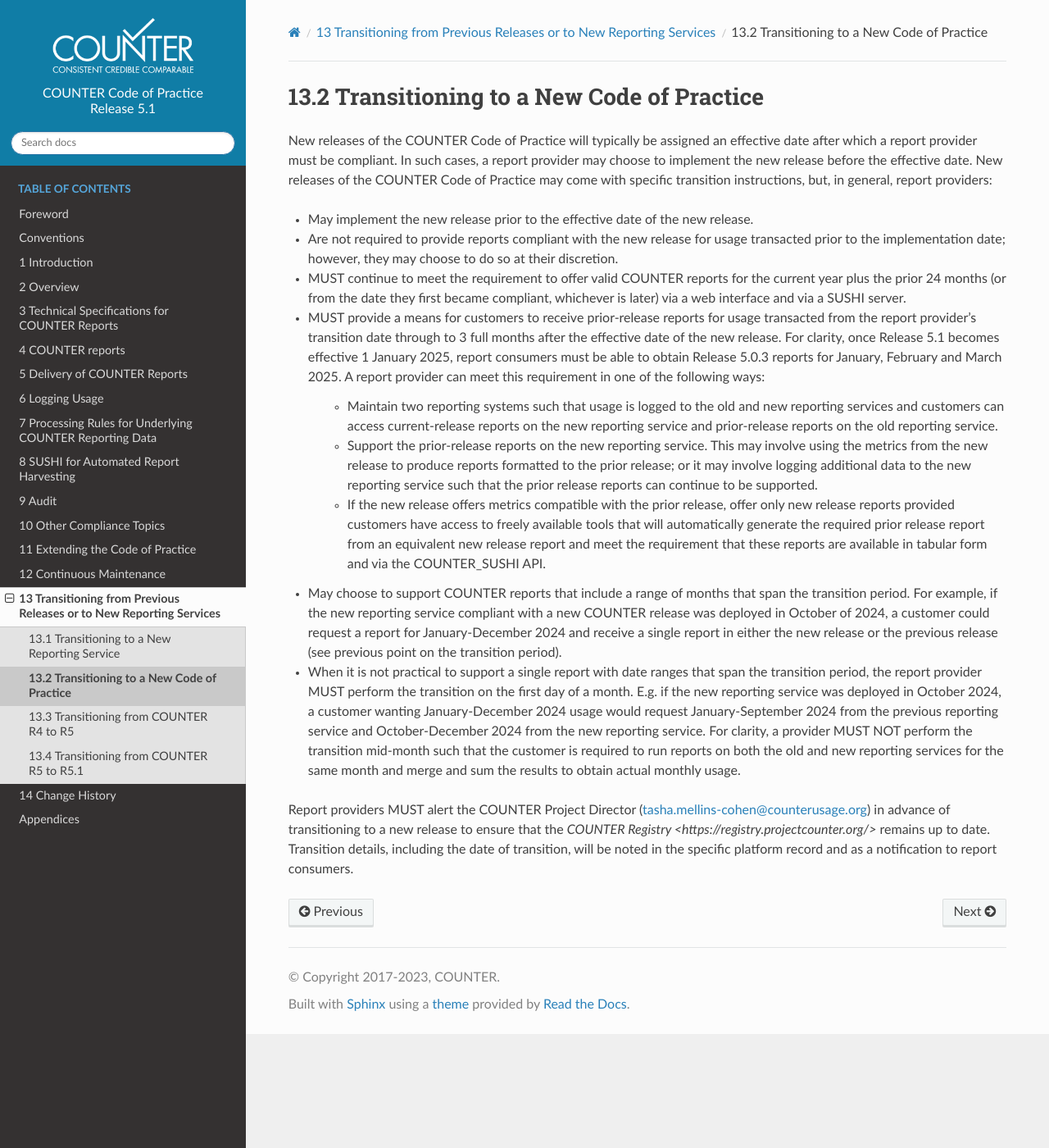
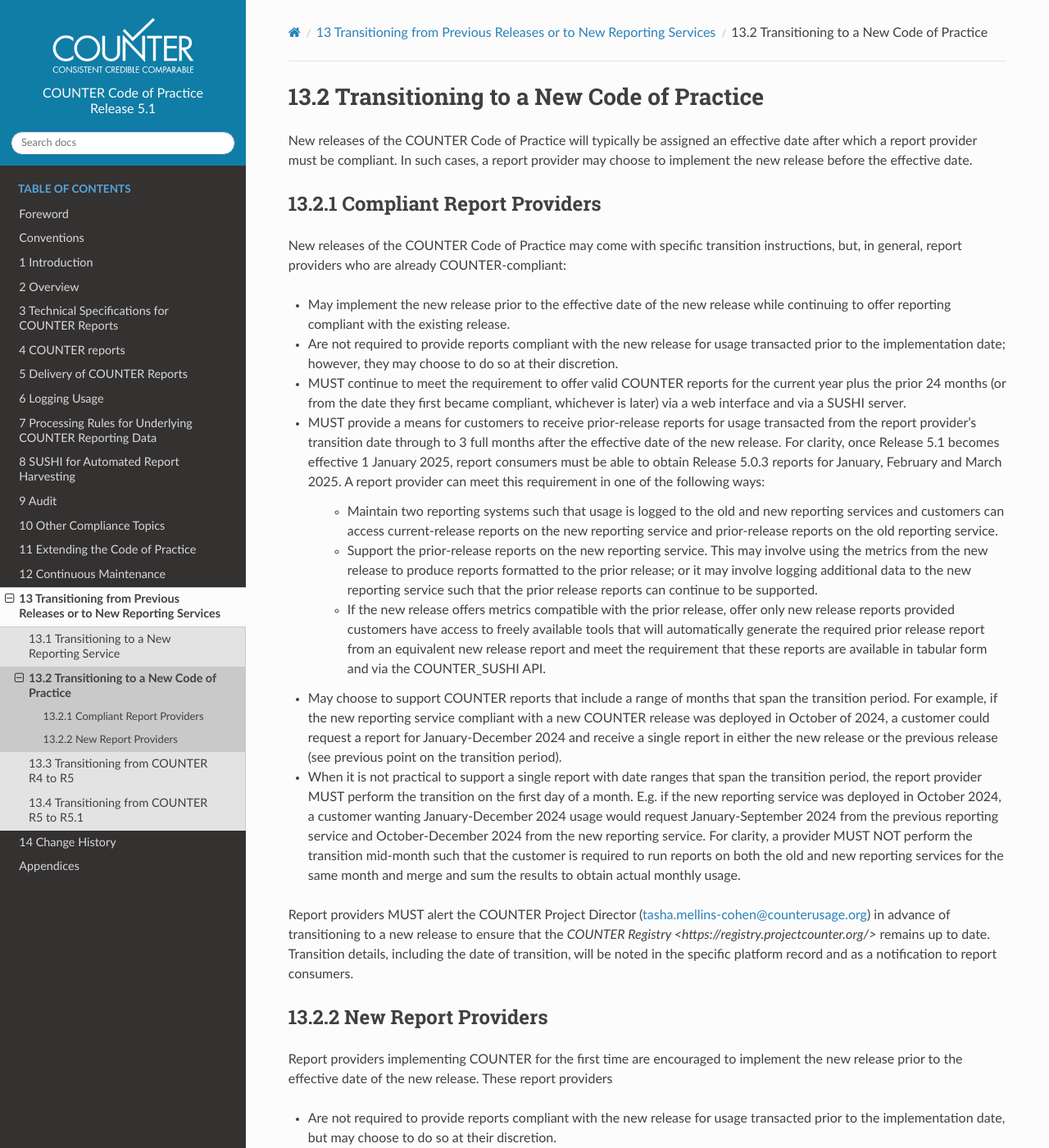
Before and after one commit to Project-Counter/cop5, a Sphinx documentation site: the page built from source/13-transitioning/02-transitioning-to-a-new-code-of-practice.rst, in a window 1280 px wide and 1400 px high. Shown: the whole window at 82% size. Built offline with Sphinx 7.4.7 and the Read the Docs theme 2.0.0, drawn with Linux system fonts in a browser that asks for light colours; pages that are not in the unit, such as notebooks, are missing from menus; some of the changed text lies outside the part shown.

Commit message:
New report providers
clarifying rules for new providers implementing counter per EC meeting 30 March

```diff
--- a/source/13-transitioning/02-transitioning-to-a-new-code-of-practice.rst
+++ b/source/13-transitioning/02-transitioning-to-a-new-code-of-practice.rst
@@ -7,9 +7,15 @@
 Transitioning to a New Code of Practice
 ---------------------------------------
 
-New releases of the COUNTER Code of Practice will typically be assigned an effective date after which a report provider must be compliant. In such cases, a report provider may choose to implement the new release before the effective date. New releases of the COUNTER Code of Practice may come with specific transition instructions, but, in general, report providers:
+New releases of the COUNTER Code of Practice will typically be assigned an effective date after which a report provider must be compliant. In such cases, a report provider may choose to implement the new release before the effective date.
 
-* May implement the new release prior to the effective date of the new release.
+
+Compliant Report Providers
+""""""""""""""""""""""""""
+
+New releases of the COUNTER Code of Practice may come with specific transition instructions, but, in general, report providers who are already COUNTER-compliant:
+
+* May implement the new release prior to the effective date of the new release while continuing to offer reporting compliant with the existing release.
 * Are not required to provide reports compliant with the new release for usage transacted prior to the implementation date; however, they may choose to do so at their discretion.
 * MUST continue to meet the requirement to offer valid COUNTER reports for the current year plus the prior 24 months (or from the date they first became compliant, whichever is later) via a web interface and via a SUSHI server.
 * MUST provide a means for customers to receive prior-release reports for usage transacted from the report provider’s transition date through to 3 full months after the effective date of the new release. For clarity, once Release 5.1 becomes effective 1 January 2025, report consumers must be able to obtain Release 5.0.3 reports for January, February and March 2025. A report provider can meet this requirement in one of the following ways:
@@ -22,3 +28,14 @@
 * When it is not practical to support a single report with date ranges that span the transition period, the report provider MUST perform the transition on the first day of a month. E.g. if the new reporting service was deployed in October 2024, a customer wanting January-December 2024 usage would request January-September 2024 from the previous reporting service and October-December 2024 from the new reporting service. For clarity, a provider MUST NOT perform the transition mid-month such that the customer is required to run reports on both the old and new reporting services for the same month and merge and sum the results to obtain actual monthly usage.
 
 Report providers MUST alert the COUNTER Project Director (tasha.mellins-cohen@counterusage.org) in advance of transitioning to a new release to ensure that the `COUNTER Registry <https://registry.projectcounter.org/>` remains up to date. Transition details, including the date of transition, will be noted in the specific platform record and as a notification to report consumers.
+
+
+New Report Providers
+""""""""""""""""""""
+
+Report providers implementing COUNTER for the first time are encouraged to implement the new release prior to the effective date of the new release. These report providers
+
+* Are not required to provide reports compliant with the new release for usage transacted prior to the implementation date, but may choose to do so at their discretion.
+* Are not required to meet the requirement to offer valid COUNTER reports for the current year plus the prior 24 months, but may choose to do so at their discretion.
+
+Report providers implementing COUNTER for the first time are encouraged to contact the COUNTER Project Director (tasha.mellins-cohen@counterusage.org) for advice and support and to request inclusion in the `COUNTER Registry <https://registry.projectcounter.org/>` per :numref: `compliance`.
```
